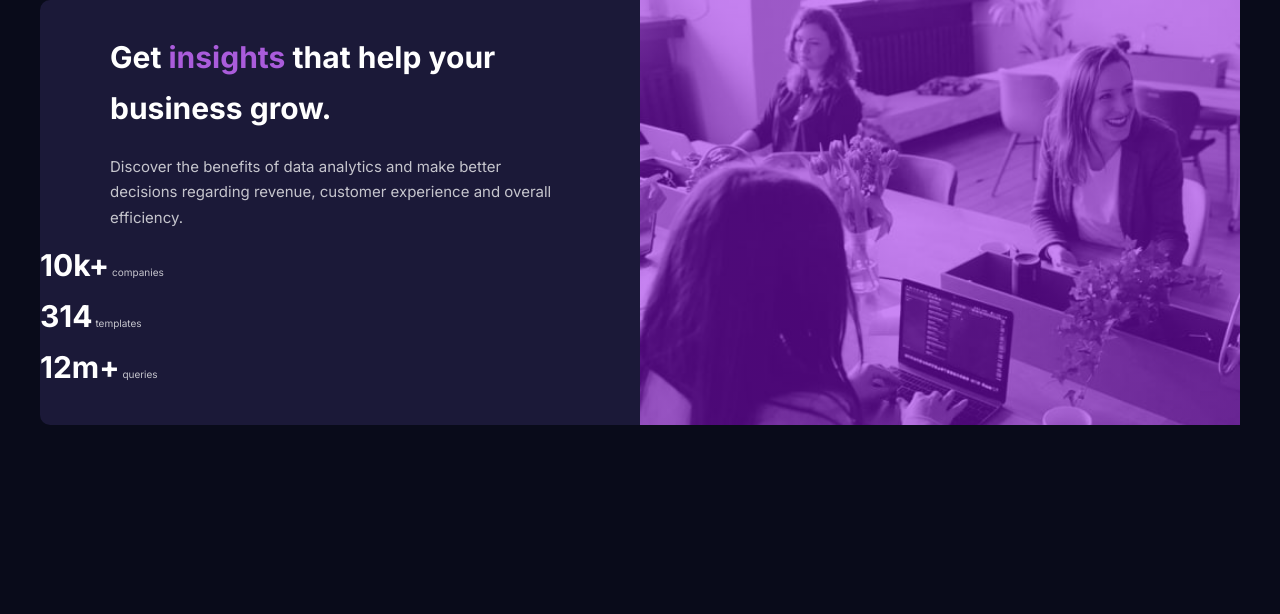
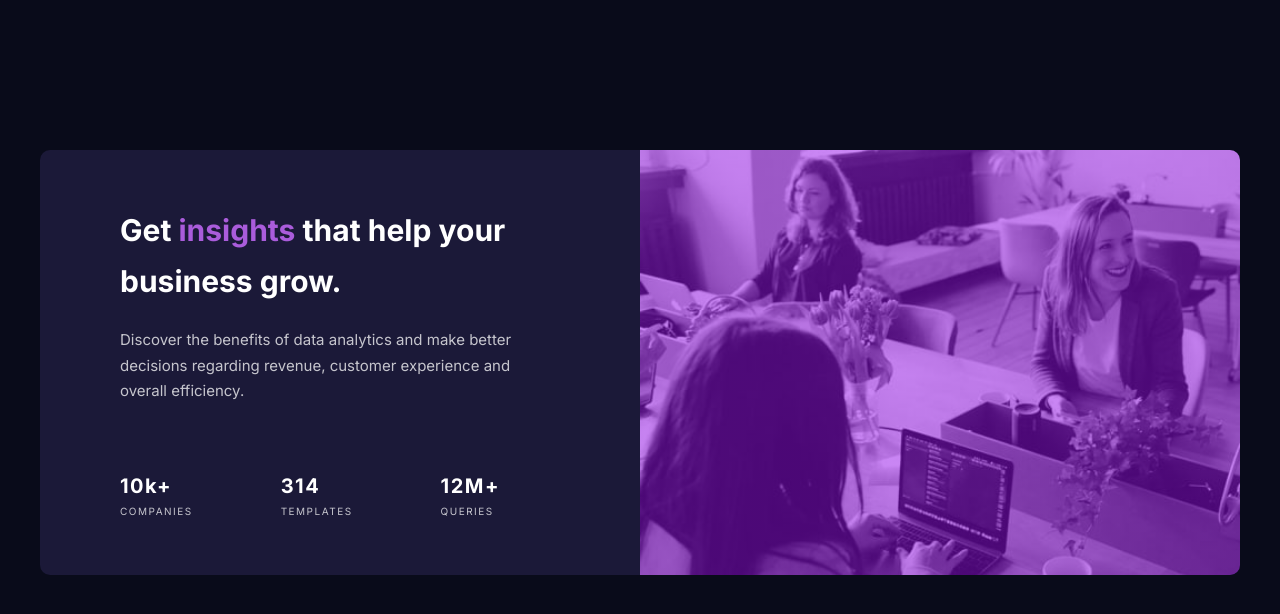
Before and after one commit to AndyRobinson23/stats-preview-card-component, a website: page index.html in a window 1280 px wide. Drawn offline with Linux system fonts and the light colour scheme.

Commit message:
added finishing touches - border radius and correct padding

```diff
--- a/index.html
+++ b/index.html
@@ -39,9 +39,11 @@
           Discover the benefits of data analytics and make better decisions
           regarding revenue, customer experience and overall efficiency.
         </h2>
-        <p><span class="stat-heading">10k+</span> companies</p>
-        <p><span class="stat-heading">314</span> templates</p>
-        <p><span class="stat-heading">12m+</span> queries</p>
+        <ul>
+          <li><span class="stat-heading">10k+</span> COMPANIES</li>
+          <li><span class="stat-heading">314</span> TEMPLATES</li>
+          <li><span class="stat-heading">12M+</span> QUERIES</li>
+        </ul>
       </div>
       <div class="card__right"></div>
     </div>
--- a/styles.css
+++ b/styles.css
@@ -19,12 +19,12 @@ body {
   box-sizing: border-box;
   background-color: hsl(233, 47%, 7%);
   display: flex;
-  /* flex-direction: column; */
   justify-content: center;
   align-items: center;
 }
 
 .card {
+  margin-top: 150px;
   background-color: hsl(244, 38%, 16%);
   height: 425px;
   width: 1200px;
@@ -50,29 +50,50 @@ body {
     ),
     url("./images/image-header-desktop.jpg");
   background-size: cover;
+  border-top-right-radius: 10px;
+  border-bottom-right-radius: 10px;
 }
 
 h1,
 .stat-heading {
   font-weight: 700;
-  font-size: 30px;
   color: hsl(0, 0%, 100%);
+  display: block;
 }
 
 h1 {
-  padding: 0 70px;
+  font-size: 30px;
+  padding: 0 70px 0 80px;
+}
+
+.stat-heading {
+  margin-top: 55px;
+  font-size: 20px;
 }
 
 h2 {
   font-weight: 400;
   font-size: 15px;
-  padding: 10px 70px;
+  padding: 10px 100px 10px 80px;
   margin-top: 10px;
 }
 
 h2,
-p {
+p,
+li {
   color: hsla(0, 0%, 100%, 0.75);
+}
+
+li {
+  letter-spacing: 1.5px;
+}
+
+ul {
+  list-style-type: none;
+  display: flex;
+  justify-content: space-between;
+  margin-left: 80px;
+  margin-right: 140px;
 }
 
 .insights {
```
